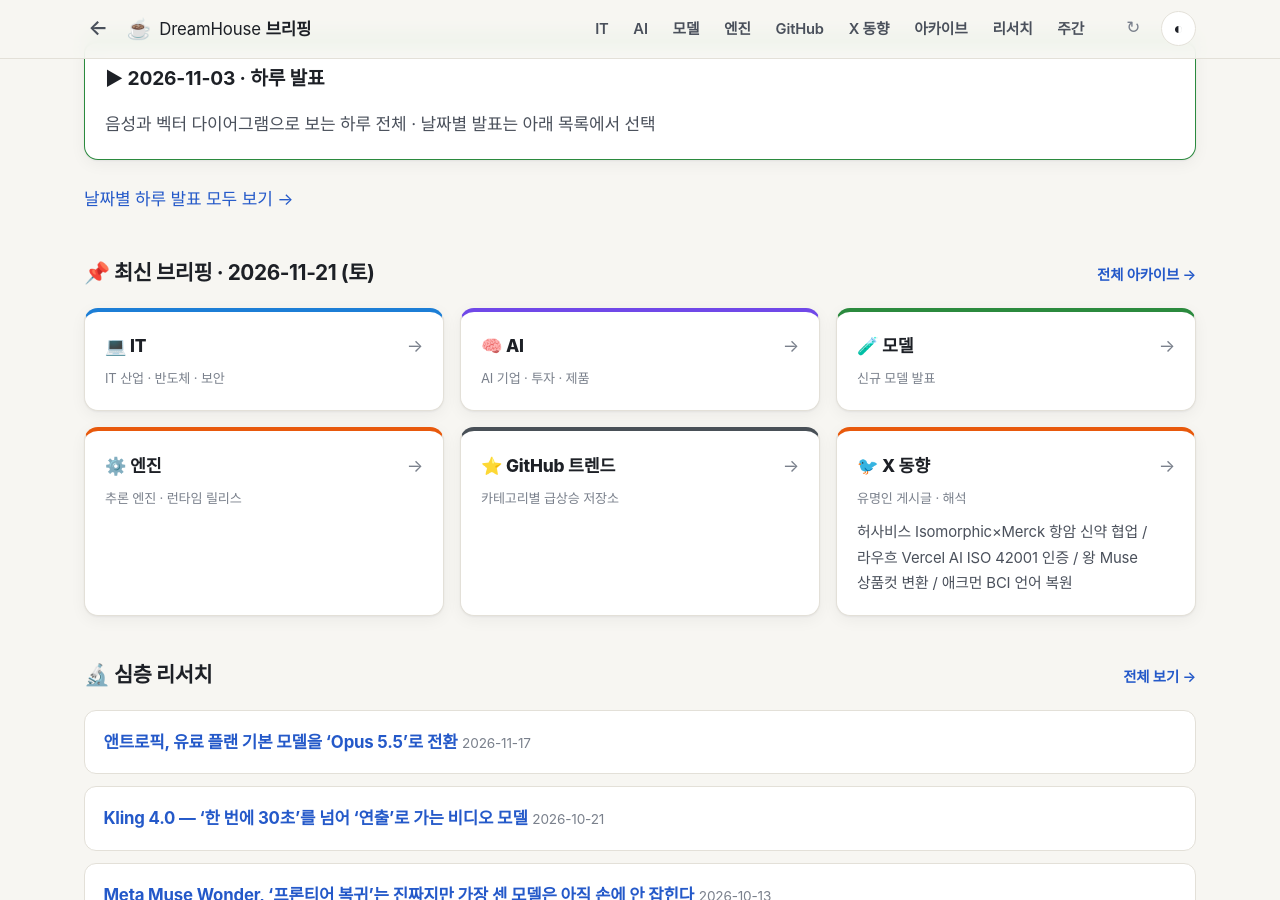
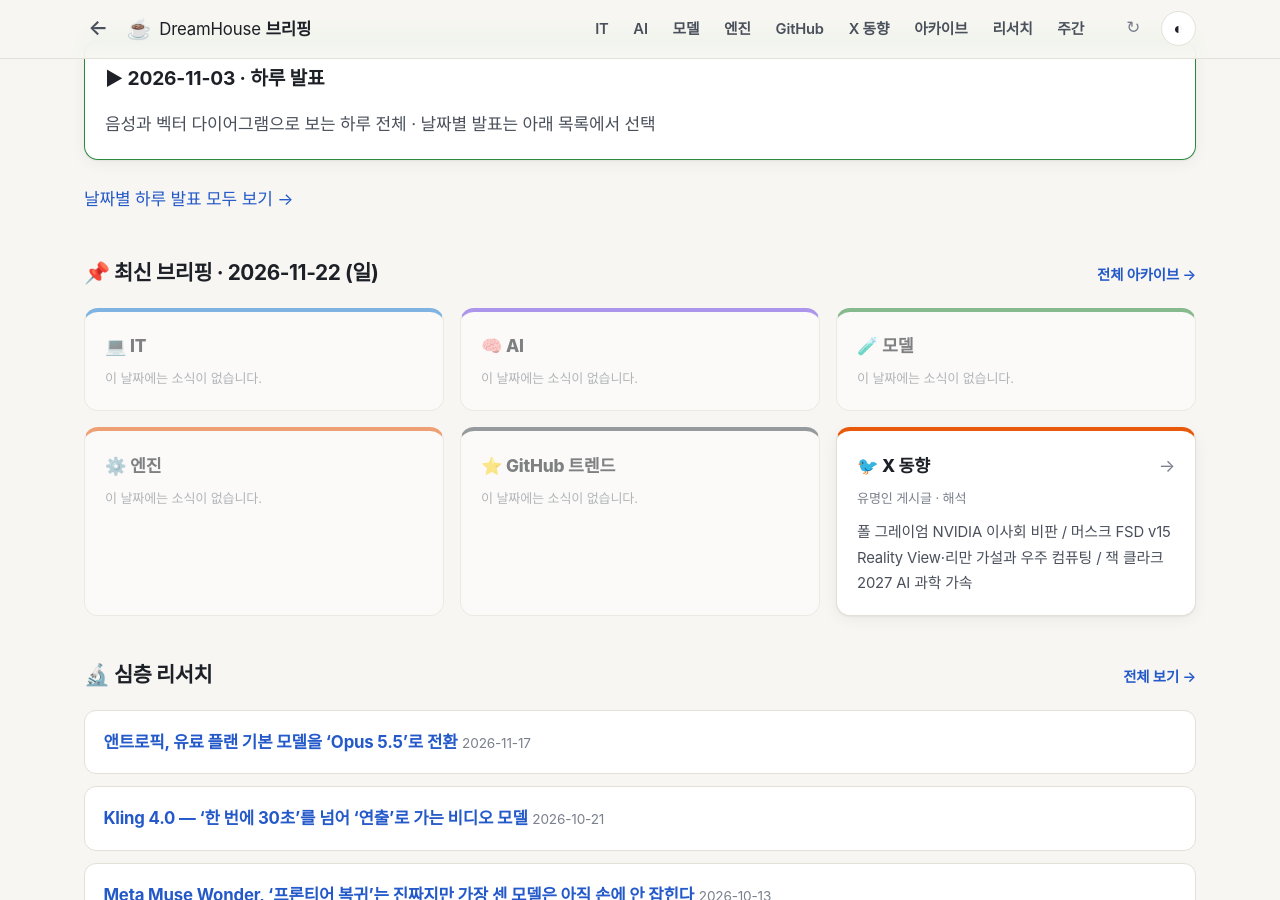
Before and after one commit to DreamHouseKSH/dreamhouse-briefings, a Jekyll site: the page built from index.html, in a window 1280 px wide and 900 px high, scrolled down 269 px. Built offline with Jekyll 4.4.1, drawn with Linux system fonts in a browser that asks for light colours; some web fonts are replaced; part of the change alters nothing that is shown; some of the changed text lies outside the part shown.

Commit message:
briefings: 2026-11-22 news (X)

```diff
--- a/_data/highlights.yml
+++ b/_data/highlights.yml
@@ -1,3 +1,6 @@
+"2026-11-22":
+  X: "폴 그레이엄 NVIDIA 이사회 비판 / 머스크 FSD v15 Reality View·리만 가설과 우주 컴퓨팅 / 잭 클라크 2027 AI 과학 가속"
+
 "2026-11-21":
   X: "허사비스 Isomorphic×Merck 항암 신약 협업 / 라우흐 Vercel AI ISO 42001 인증 / 왕 Muse 상품컷 변환 / 애크먼 BCI 언어 복원"
 
--- /dev/null
+++ b/news/2026-11-22/X.md
@@ -0,0 +1,83 @@
+# X 브리핑 — 2026-11-22 (일, KST 아침)
+
+## 1. 폴 그레이엄 — NVIDIA 이사회 '젠슨 황 복귀 불가' 결정에 실리콘밸리 원로들 정면 비판
+- **게시글:** https://x.com/paulg/status/2124041291046785484
+- **날짜:** 2026-11-21 (KST 2026-11-21 16:24) · 후속: [창업자 대체 불가론](https://x.com/paulg/status/2124205388228681872), [스티브 잡스 해임 비유](https://x.com/paulg/status/2124209331050577929)
+
+### 인용
+> "I've never known the tech world to be more unanimous about anything than they are about Jensen Huang. Everyone in tech thinks the board made a huge mistake. Except the board. But they are not in tech."
+
+테크 업계가 이토록 만장일치로 한목소리를 내는 것은 본 적이 없다며, 이사회를 제외한 테크 업계 모두가 NVIDIA 이사회가 거대한 실수를 저질렀다고 본다고 직격했다. 이어 테크 기업에서 창업자와 전문성은 대체 불가능하며, 스티브 잡스 해임이 애플의 장기 쇠퇴로 이어졌던 사례를 들어 이사회 주도의 CEO 교체를 비판했다.
+
+### 해석
+- **배경:** 11월 12일 젠슨 황이 개인적 행동 논란 끝에 NVIDIA CEO·이사회에서 사임한 뒤, 일론 머스크·게리 탄·트럼프 대통령과 내부 직원 20만 명 규모 청원까지 복귀를 요구했으나 콜렛 크레스 임시 CEO와 하비 존스 이사회 의장은 11월 17~18일 실적 발표와 전사 회의에서 "만장일치로 복귀 의사가 없다"고 선을 그었다(CNBC·WIRED).
+- **행간:** 기예르모 라우흐 Vercel CEO도 같은 날 "동의한다. 그 사람이 바로 젠슨이다"([링크](https://x.com/rauchg/status/2123993698845532319))라고 호응하며, 기술적 배경이 없는 재무·거버넌스 중심 이사회와 실리콘밸리 창업자·엔지니어 진영 간의 균열이 극명하게 드러났다. 젠슨 황이 지분 3.5% 보유 주주로서 내년 주총에서 이사 2명을 지명할 수 있는 권리를 쥐고 있어 갈등의 불씨는 남아 있다.
+- **업계 영향:** AI 반도체 패권 경쟁이 정점에 달한 시점에 핵심 아키텍트이자 창업자인 젠슨 황의 공백이 장기화될 경우, NVIDIA의 핵심 인재 이탈(내부 고위 엔지니어 경고 서한 등)과 하이퍼스케일러·파트너사와의 전략적 결속력에 시험대가 될 전망이다.
+
+### 논조·다른 시각
+- **논조:** 이사회 판단에 대한 강한 비판과 창업자 중심주의 옹호.
+- **논조 점검:** 테크 업계의 '대체 불가론'과 달리, 이사회는 FBI·법무부·의회·SEC 등 4개 기관 조사와 국가안보 리스크, 기업 윤리 규범 준수라는 법적·거버넌스 책무를 우선할 수밖에 없다는 반론이 맞선다.
+- **다른 시각:** [CNBC 보도](https://www.cnbc.com/2026/11/18/nvidia-kress-jensen-huang-return.html), [WIRED 보도](https://www.wired.com/story/nvidias-board-has-no-plans-to-reinstate-jensen-huang/)
+
+---
+
+## 2. 일론 머스크 — 테슬라 FSD v15 'Reality View' 첫 배포: 주행 모델이 그리는 실시간 3D 제어
+- **게시글:** https://x.com/elonmusk/status/2124238164512714925
+- **날짜:** 2026-11-21 (KST 2026-11-22 05:26)
+
+### 인용
+> "In FSD V15, the Tesla AI computer re-renders reality with chevrons in the sky for turns like a video game. You can tap any point on the reality revisualizer to make your car go there."
+
+FSD v15에서는 테슬라 AI 컴퓨터가 회전 구간마다 비디오 게임처럼 하늘에 꺾임 화살표(chevron)를 띄우며 현실을 실시간 재렌더링하고, 사용자가 화면의 '리얼리티 리비주얼라이저' 위 아무 지점이나 탭하면 차량이 그곳으로 이동한다고 설명했다.
+
+### 해석
+- **배경:** 테슬라는 11월 21일 AI4(HW4) 차량 일부 고객을 대상으로 FSD(Supervised) v15 초기 배포를 시작했다(Drive Tesla·TeslaNorth). 기존 와이어프레임 시각화 대신, 차량을 제어하는 동일한 엔드투엔드(end-to-end) 주행 신경망이 주변 도로와 차량·주차 의도까지 실사에 가깝게 생성해 보여주는 'Tesla Reality View'가 핵심이다.
+- **행간:** 테슬라 AI 소프트웨어 총괄 아쇼크 엘루스와미에 따르면 새 시각화는 2020년 구형 와이어프레임보다 오히려 적은 연산량을 사용하도록 극한의 컴퓨트 최적화를 거쳤다. 단순 그래픽 개선이 아니라 "차량이 다음에 무엇을 하려는지(회전 화살표·주차 핀)"를 탑승자에게 직관적으로 전달하고, 터치로 목적지를 직접 찍어 제어하게 만든 인터페이스 전환이다.
+- **업계 영향:** 자율주행 UX가 '운전자 개입 대기'에서 'AI의 주행 의도를 실시간 3D로 확인하고 목적지만 지시하는' 사이버캡·로보택시형 상호작용으로 한 단계 이동했다.
+
+### 논조·다른 시각
+- **논조:** 게임 같은 직관성과 엔드투엔드 AI 구현을 자랑하는 고무적 어조.
+- **논조 점검:** 이번 배포는 HW4·Ryzen 탑재 차량 초기 그룹에 한정된 'Supervised(감독 필요)' 버전이며, 실제 안전 관련 임계 상황 처리 25배 개선 주장은 대규모 주행 데이터가 축적돼야 검증된다.
+- **다른 시각:** [Drive Tesla 보도](https://driveteslacanada.ca/news/tesla-reality-view/), [TeslaNorth 보도](https://teslanorth.com/2026/11/21/tesla-fsd-v15-first-rollout-reality-view/)
+
+---
+
+## 3. 일론 머스크 — 리만 가설 AI 증명 파장에 "초지능의 경이"·"우주 컴퓨트로니움" 스케일링 제시
+- **게시글:** https://x.com/elonmusk/status/2124213680422387741 · [우주 컴퓨팅 후속](https://x.com/elonmusk/status/2124216528690151543)
+- **날짜:** 2026-11-21 (KST 2026-11-22 03:49 ~ 04:01)
+
+### 인용
+> "Simple explanation of the usefulness of the Riemann proof (so far) is that it removes the conditional nature of other math theorems dependent upon it. And, of course, is yet another mind-blowing thing achieved by super intelligence …"
+
+리만 가설 증명이 성립할 경우 이에 의존하던 수많은 수학 정리들의 조건부 전제가 해소된다며 이를 초지능이 달성한 또 하나의 경이로운 성과로 꼽았다. 이어 에너지·연산 확장에 대해서는 지표면을 태양광 패널로 덮기보다 지구 궤도와 심우주, 나아가 달과 수성의 일부를 실리콘 PV와 알루미늄 방열판으로 구성된 '컴퓨트로니움(computronium)'으로 전환하는 편이 훨씬 확장성이 크다고 주장했다.
+
+### 해석
+- **배경:** 11월 20일 Anthropic 수학자 레벤트 알푀게(Levent Alpöge)가 Claude와 협업해 Lean 코드 기반 리만 가설 증명 초안을 공개하고, 같은 날 스탠퍼드대 측에서도 인간 수학자 알레산드로 마술로의 프리프린트를 공개하며 수학계와 X가 들썩이고 있다(Nature). 머스크는 이에 맞춰 Grok 공유 대화를 인용하며 초지능의 수학적 돌파구와 우주 에너지·연산 스케일링 비전을 동시에 꺼내 들었다.
+- **행간:** "리만 가설이 아직 완전히 풀리지 않았더라도 머지않았다"는 취지의 궤도 수정과 함께, 지구 전력망 한계를 돌파할 다음 전장을 우주 태양광 연산 인프라로 지목하며 xAI·SpaceX 시너지를 부각하려는 의도가 읽힌다.
+- **업계 영향:** AI의 수학적 증명 능력이 밀레니엄 난제 영역까지 거론되는 한편, 차세대 프론티어 경쟁이 데이터센터 전력을 넘어 우주 인프라 담론으로까지 확장되고 있다.
+
+### 논조·다른 시각
+- **논조:** 초지능 진보와 우주 규모 확장을 낙관하는 거대 담론형 어조.
+- **논조 점검:** 《Nature》가 지적했듯 알푀게·Claude의 증명 초안과 마술로의 프리프린트 모두 아직 수학계의 독립적·엄밀한 검증이 끝나지 않은 '주장(claim)' 단계이며, 일부 수학자는 발표 문서가 불명확하다고 비판했다.
+- **다른 시각:** [Nature 보도](https://www.nature.com/articles/d41586-026-03812-7)
+
+---
+
+## 4. 잭 클라크 — 《이코노미스트》 기고: "AI가 과학 진보를 가속할 2027년, 승부는 인프라와 안전"
+- **게시글:** https://x.com/jackclarkSF/status/2124163568748626056
+- **날짜:** 2026-11-21 (KST 2026-11-22 00:30)
+
+### 인용
+> "As AI systems get more powerful, we believe we will see a speedup in the rate of scientific progress. How we prepare for this, build the infra to support it, and deal with the associated safety issues will define 2027 and beyond."
+
+AI 시스템이 강력해질수록 과학적 진보 속도가 눈에 띄게 빨라질 것이라며, 이를 뒷받침할 인프라를 어떻게 구축하고 수반되는 안전 문제를 어떻게 다루느냐가 2027년 이후를 규정할 것이라고 강조했다.
+
+### 해석
+- **배경:** Anthropic 공동창업자이자 공익(Public Benefit) 총괄인 잭 클라크가 《이코노미스트》 특집호 《The World Ahead 2027》에 기고한 에세이(11월 18일 공개)를 직접 공유한 글이다. Anthropic이 최근 나스닥 IPO(`ANT`)를 마친 직후 나온 대외 메시지라는 점에서도 주목된다.
+- **행간:** 리만 가설 AI 증명 논쟁이나 신약 설계 협업처럼 AI가 실제 과학 연구의 병목을 풀기 시작한 시점에서, 단순 모델 성능 경쟁을 넘어 '국가·산업 단위의 연구 인프라(컴퓨트·검증 체계)'와 '이중용도·생물·사이버 등 안전 거버넌스' 준비가 핵심 과제로 떠올랐음을 시사한다.
+- **업계 영향:** 상장 기업으로 전환한 Anthropic이 2027년 의제를 '과학 가속 + 인프라 + 안전'으로 설정하며 정책·규제 당국 및 글로벌 연구기관과의 협력 명분을 선점하려는 행보다.
+
+### 논조·다른 시각
+- **논조:** 신중하면서도 미래 변화의 폭을 크게 보는 정책·전략적 어조.
+- **논조 점검:** 상장 직후 공익 총괄 명의의 기고인 만큼, 과학적 낙관론과 안전 책임론을 동시에 내세워 기업 신뢰도와 정책 영향력을 높이려는 PR적 성격도 함께 고려할 필요가 있다.
+- **다른 시각:** [The Economist 기고문](https://www.economist.com/the-world-ahead/2026/11/18/ai-will-accelerate-scientific-progress-says-jack-clark)
```
